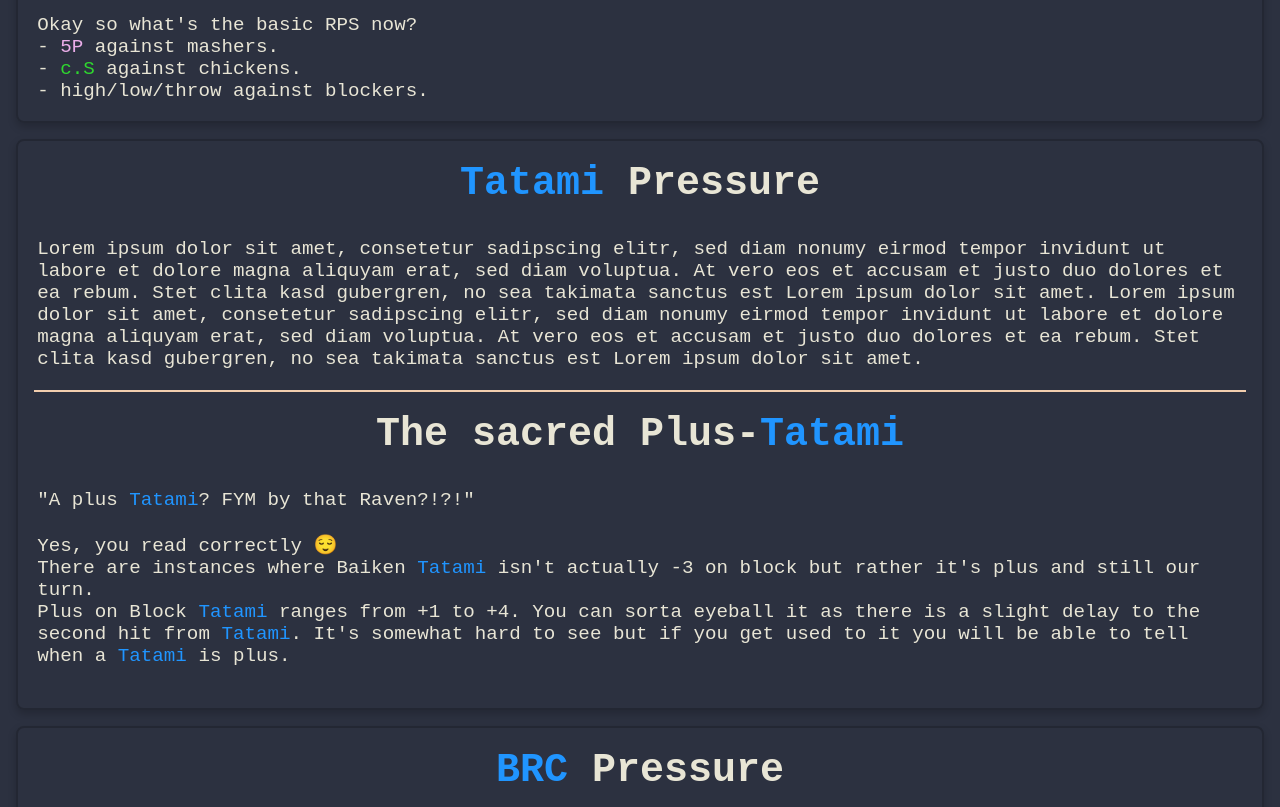
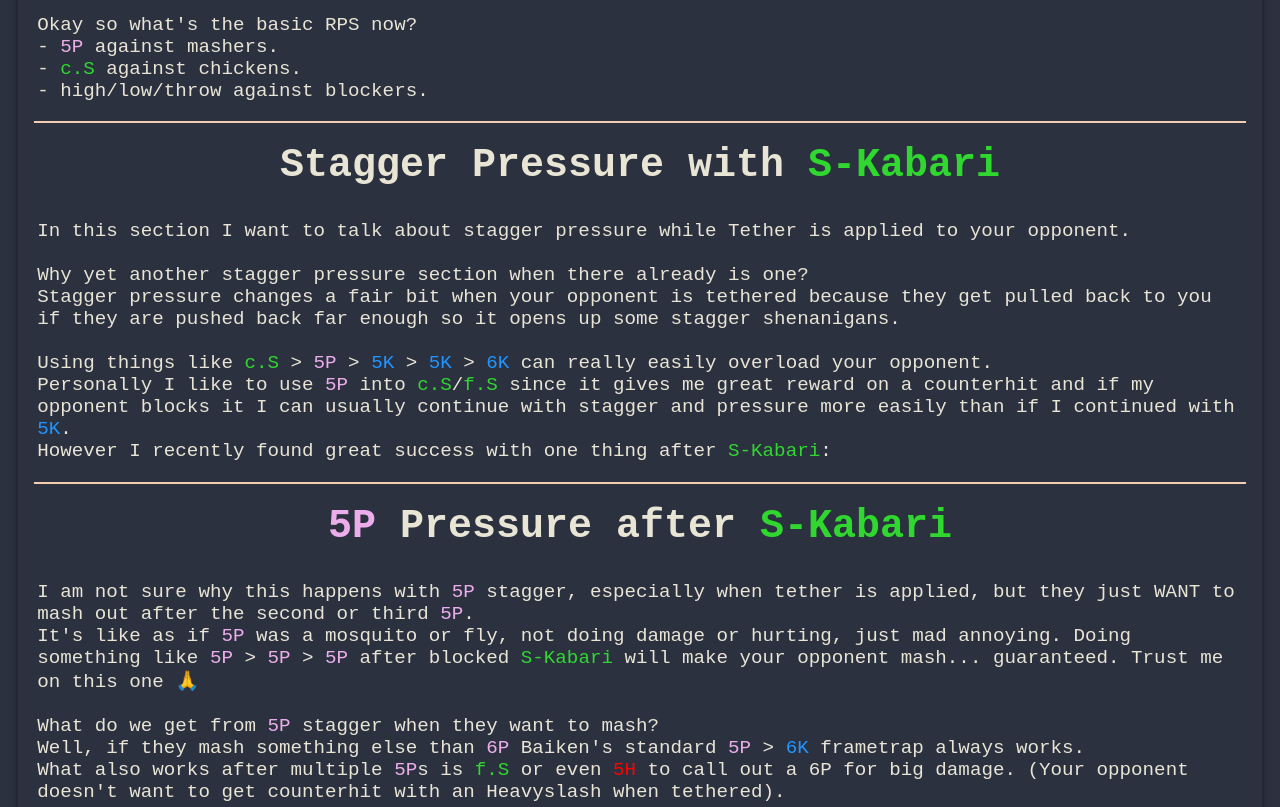
Before and after one commit to NoRaven/NoRaven.github.io, a website: page docs/html/baiken-pressure.html in a window 1280 px wide. Shown: the part 5680-6487 px from the top of the page. Drawn offline with Linux system fonts and the light colour scheme.

Commit message:
Added a few skabari sections, namely 5p pressure post skabari

```diff
--- a/docs/html/baiken-pressure.html
+++ b/docs/html/baiken-pressure.html
@@ -313,6 +313,47 @@
                 - <span class="slash">c.S</span> against chickens. <br>
                 - high/low/throw against blockers. <br>
             </p>
+            <div class="textspacer"></div>
+            <h2>Stagger Pressure with <span class="slash">S-Kabari</span></h2>
+            <p>
+                In this section I want to talk about stagger pressure while Tether is applied to your opponent. <br>
+                <br>
+                Why yet another stagger pressure section when there already is one? <br>
+                Stagger pressure changes a fair bit when your opponent is tethered because they get pulled back to you
+                if they are pushed back far enough so it opens up some stagger shenanigans. <br><br>
+                Using things like <span class="slash">c.S</span> > <span class="punch">5P</span> > <span
+                    class="kick">5K</span> >
+                <span class="kick">5K</span> > <span class="kick">6K</span> can really easily overload your opponent.
+                <br>
+                Personally I like to use <span class="punch">5P</span> into <span class="slash">c.S</span>/<span
+                    class="slash">f.S</span>
+                since it gives me great reward on a counterhit and if my opponent blocks it I can usually continue with
+                stagger and pressure
+                more easily than if I continued with <span class="kick">5K</span>. <br>
+                However I recently found great success with one thing after <span class="slash">S-Kabari</span>:
+            </p>
+            <div class="textspacer"></div>
+            <h2><span class="punch">5P</span> Pressure after <span class="slash">S-Kabari</span></h2>
+            <p>
+                I am not sure why this happens with <span class="punch">5P</span> stagger, especially when tether is
+                applied, but they just
+                WANT to mash out after the second or third <span class="punch">5P</span>. <br>
+                It's like as if <span class="punch">5P</span> was a mosquito or fly, not doing damage or hurting, just
+                mad annoying.
+                Doing something like <span class="punch">5P</span> > <span class="punch">5P</span> > <span
+                    class="punch">5P</span> after
+                blocked <span class="slash">S-Kabari</span> will make your opponent mash... guaranteed. Trust me on this
+                one 🙏
+                <br> <br>
+                What do we get from <span class="punch">5P</span> stagger when they want to mash? <br>
+                Well, if they mash something else than <span class="punch">6P</span> Baiken's standard <span
+                    class="punch">5P</span> >
+                <span class="kick">6K</span> frametrap always works. <br>
+                What also works after multiple <span class="punch">5P</span>s is <span class="slash">f.S</span> or even
+                <span class="heavyslash">5H</span> to call out a 6P for big damage. (Your opponent doesn't want to get
+                counterhit with an
+                Heavyslash when tethered). <br>
+            </p>
         </article>
 
         <article>
```
